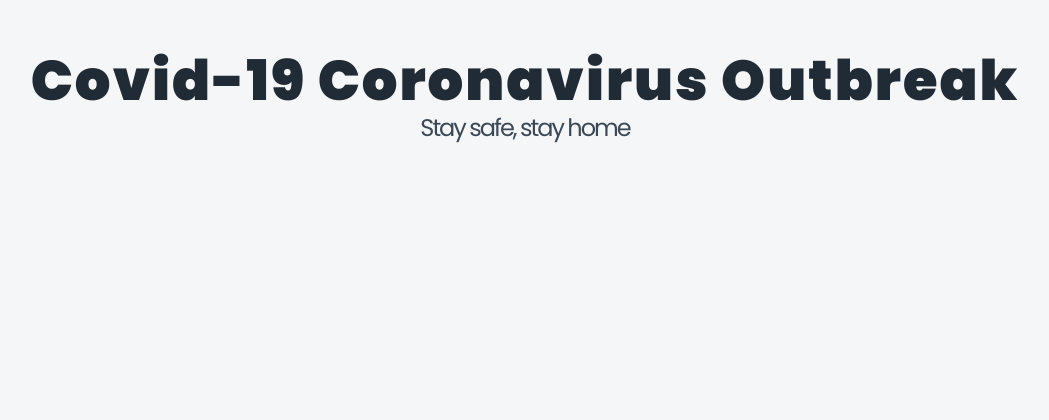
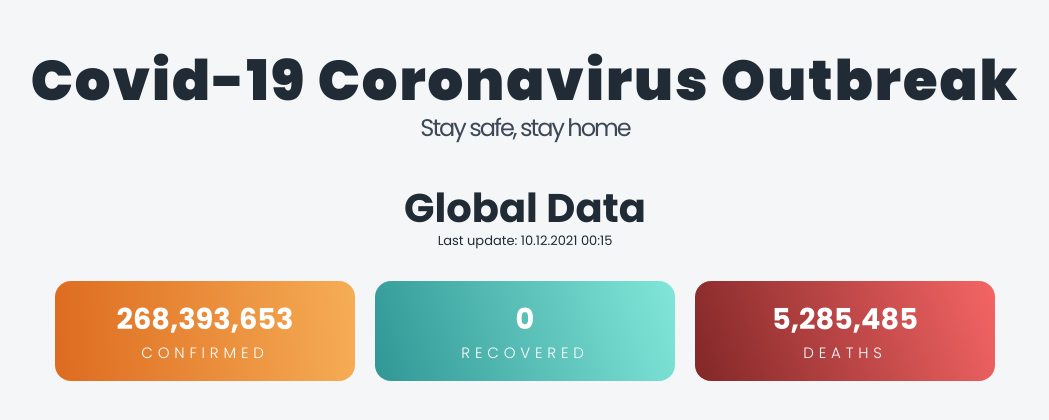
Before and after one commit to emrecan-balgun/covid19-tracker, a React (Create React App) app: page / in a window 1280 px wide. Shown: the top 420 px of the page, without its empty margins (115-1164 px from the left). Built offline with nearby package versions, Linux system fonts and the light colour scheme.

Commit message:
add box.js, box.scss and refactor information, box

```diff
--- /dev/null
+++ b/src/Container/Box.js
@@ -0,0 +1,25 @@
+import React from 'react'
+
+function Box() {
+    return (
+        <div className="boxes">
+            <div className="boxes__confirmed">
+                <span className="boxes__confirmed__value">268,393,653</span>
+                <span className="boxes__confirmed__name">confirmed</span>
+            </div>
+
+            <div className="boxes__recovered">
+                <span className="boxes__recovered__value">0</span>
+                <span className="boxes__recovered__name">recovered</span>
+            </div>
+
+            <div className="boxes__deaths">
+                <span className="boxes__deaths__value">5,285,485</span>
+                <span className="boxes__deaths__name">deaths</span>
+            </div>
+
+        </div>
+    )
+}
+
+export default Box
--- a/src/Container/Information.js
+++ b/src/Container/Information.js
@@ -1,4 +1,5 @@
 import React from 'react'
+import Box from './Box'
 import Chart from './Chart'
 import Header from './Header'
 
@@ -7,6 +8,16 @@ function Information() {
         <>
         <Header />
         <div className="information">
+            <h2 className="information__title">Global Data</h2>
+            <span className="information__time">Last update: 10.12.2021 00:15</span>
+            {/* <select name="cars" id="cars">
+                <option value="" disabled selected hidden>Global</option>
+                <option value="turkey">Turkey</option>
+                <option value="usa">USA</option>
+                <option value="germany">Germany</option>
+                <option value="france">France</option>
+            </select> */}
+            <Box />
 
         </div>
         <Chart />
--- a/src/sass/Helpers/_mixins.scss
+++ b/src/sass/Helpers/_mixins.scss
@@ -4,3 +4,23 @@
     justify-content: $justify;
     align-items: $align;
 }
+
+@mixin box($background){
+    @include flexbox($direction: column);
+    background: $background;
+    border-radius: 1rem;
+    height: 100px;
+    width: 300px;
+
+    &__value {
+        font-size: $big-font-size;
+        font-weight: $font-bold;
+    }
+
+    &__name {
+        font-size: $normal-font-size;
+        font-weight: $font-light;
+        letter-spacing: 0.3rem;
+        text-transform: uppercase;
+    }
+}
--- a/src/sass/Helpers/_variables.scss
+++ b/src/sass/Helpers/_variables.scss
@@ -14,6 +14,13 @@ $dark-color: rgb(25, 33, 42);
 $dark-text-color: rgb(255, 255, 255);
 
 $third-color: #3C4856;
+
+$box1-background: linear-gradient(
+    85.21deg, rgb(221, 107, 32) 0%, rgb(246, 173, 85) 100%);
+$box2-background: linear-gradient(
+    71.78deg, rgb(49, 151, 149) 0%, rgb(129, 230, 217) 99.11%);
+$box3-background: linear-gradient(
+    69.82deg, rgb(130, 39, 39) 0%, rgb(245, 101, 101) 100%);
 
 
 //Typography
--- /dev/null
+++ b/src/sass/layout/_box.scss
@@ -0,0 +1,21 @@
+@import '../Helpers/mixins';
+@import '../Helpers/variables';
+
+.boxes {
+    margin-top: 30px;
+    @include flexbox($direction: row);
+    gap: 20px;
+    color: $white;
+
+    &__confirmed {
+        @include box($background: $box1-background);
+    }
+
+    &__recovered {
+        @include box($background: $box2-background);
+    }
+
+    &__deaths {
+        @include box($background: $box3-background);
+    }
+}
--- a/src/sass/layout/_header.scss
+++ b/src/sass/layout/_header.scss
@@ -3,7 +3,6 @@
 
 .header {
     @include flexbox($direction: column);
-    gap: 0;
 
     &__title {
         font-size: $mega-font-size;
--- a/src/sass/layout/_information.scss
+++ b/src/sass/layout/_information.scss
@@ -0,0 +1,17 @@
+@import '../Helpers/mixins';
+@import '../Helpers/variables';
+
+.information {
+    @include flexbox($direction: column);
+
+    &__title {
+        font-weight: $font-bold;
+        font-size: $bigger-font-size;
+    }
+
+    &__time {
+        margin-top: -40px;
+        font-size: $small-font-size;
+        font-weight: $font-lighter;
+    }
+}
--- a/src/sass/main.scss
+++ b/src/sass/main.scss
@@ -4,3 +4,4 @@
 @import './layout/header';
 @import './layout/information';
 @import './layout/chart';
+@import './layout/box';
```
